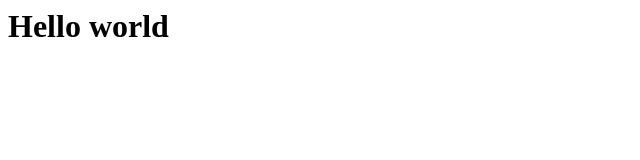
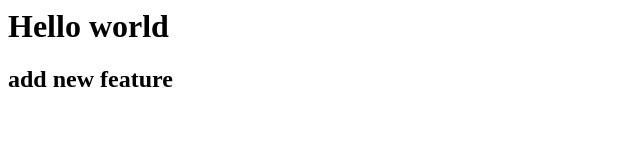
Before and after one commit to poonamsaxena123/Local_Repo, a plain HTML site: page index.html in a window 1280 px wide. Shown: the whole page, without its empty margins (0-640 px from the left). Drawn offline with Linux system fonts and the light colour scheme.

Commit message:
add pragraph

```diff
--- a/index.html
+++ b/index.html
@@ -1 +1,2 @@
 <h1>Hello world</h1>
+<h2>add new feature</h2>
```
